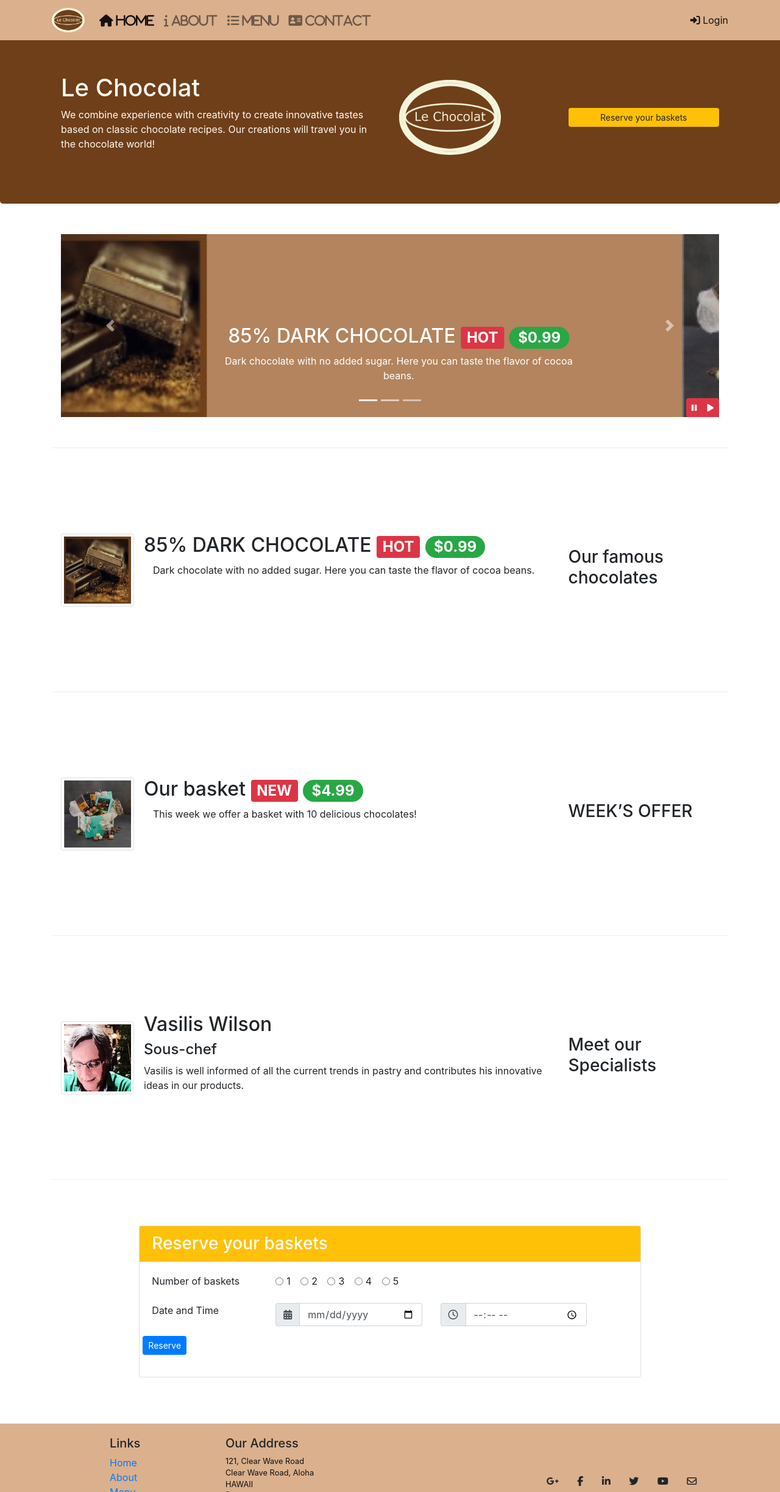
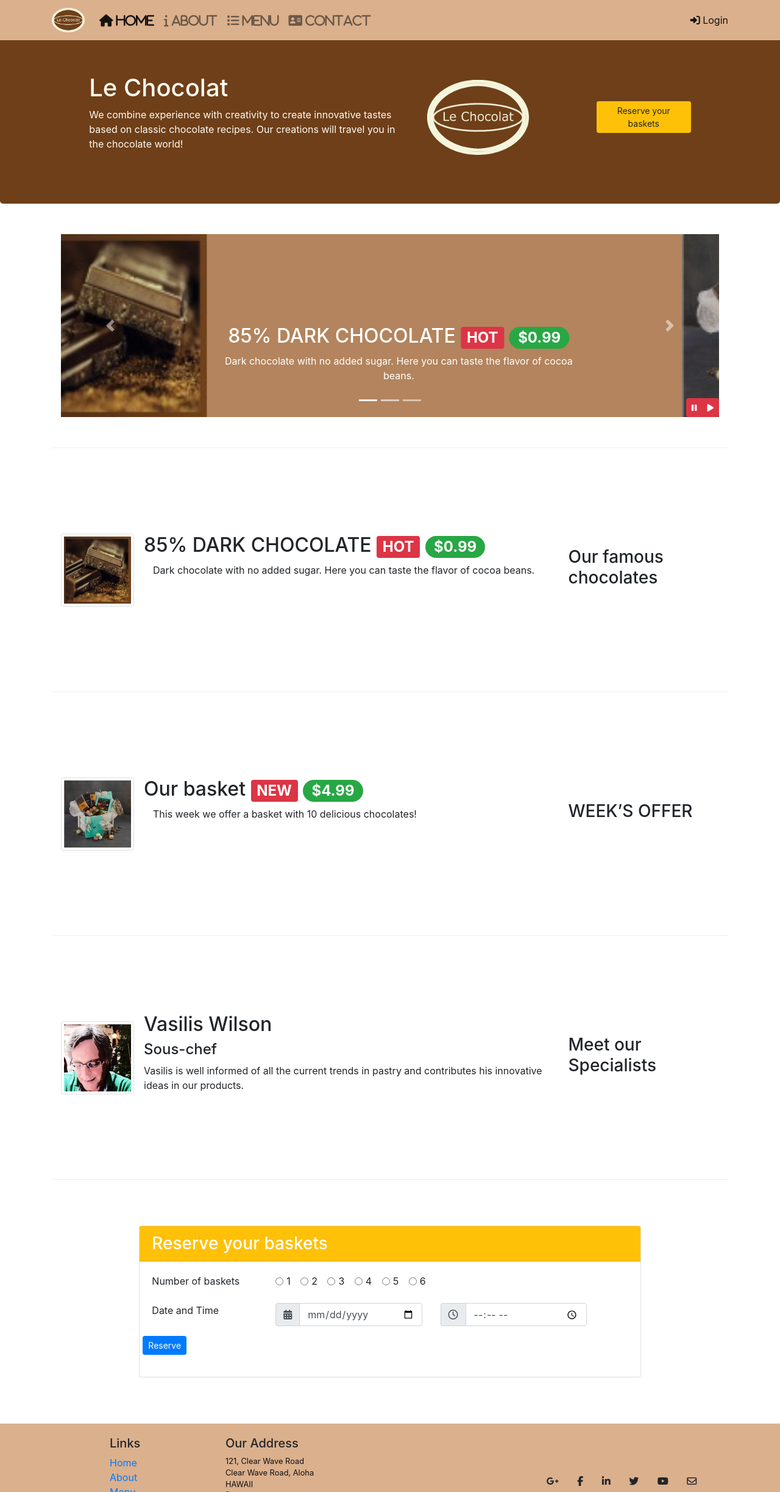
Before and after one commit to konathan/leChocolat, a plain HTML site: page index.html in a window 1280 px wide. Shown: the top 2447 px of the page at 61% size. Drawn offline with nearby package versions, Linux system fonts and the light colour scheme.

Commit message:
Bootstrap Assignment 9 Task 2

```diff
--- a/index.html
+++ b/index.html
@@ -97,8 +97,11 @@
                 <div class="col-12 col-sm-3">
                     <img src="images/images/logo.png" class="img-fluid">
                 </div>
-                <div class="col-12 col-sm-3">
-                    <a role="button" href="#formLink" class="btn btn-warning btn-sm btn-block" data-toggle="tooltip" data-html="true" title="Or Call us at <br> <strong>+ 987 6543 2100</strong>" data-placement="bottom">Reserve your baskets</a>
+                <div class="col-12 d-block col-sm-1 d-sm-none">
+                    <br>
+                </div>
+                <div class="col-12 col-sm-2">
+                    <a role="button" href="#formLink" class="btn btn-warning btn-sm btn-block" data-toggle="tooltip" data-html="true" title="Or Call us at <br> <strong>+ 987 6543 2100</strong>" data-placement="bottom" >Reserve your baskets</a>
                 </div>
             </div>
         </div>
@@ -275,6 +278,13 @@
                                         5
                                     </label>
                                 </div>
+                                <div class="form-check form-check-inline">
+                                    <input class="form-check-input" type="radio" name="inlineRadioOptions"
+                                        id="inlineRadio6" value="option6">
+                                    <label l class="form-check-label" for="inlineRadio6">
+                                        6
+                                    </label>
+                                </div>
                             </div>
                         </div>
                         <div class="form-group row">
```
Also changed, not shown: aboutus.html (+2 -2 lines).
